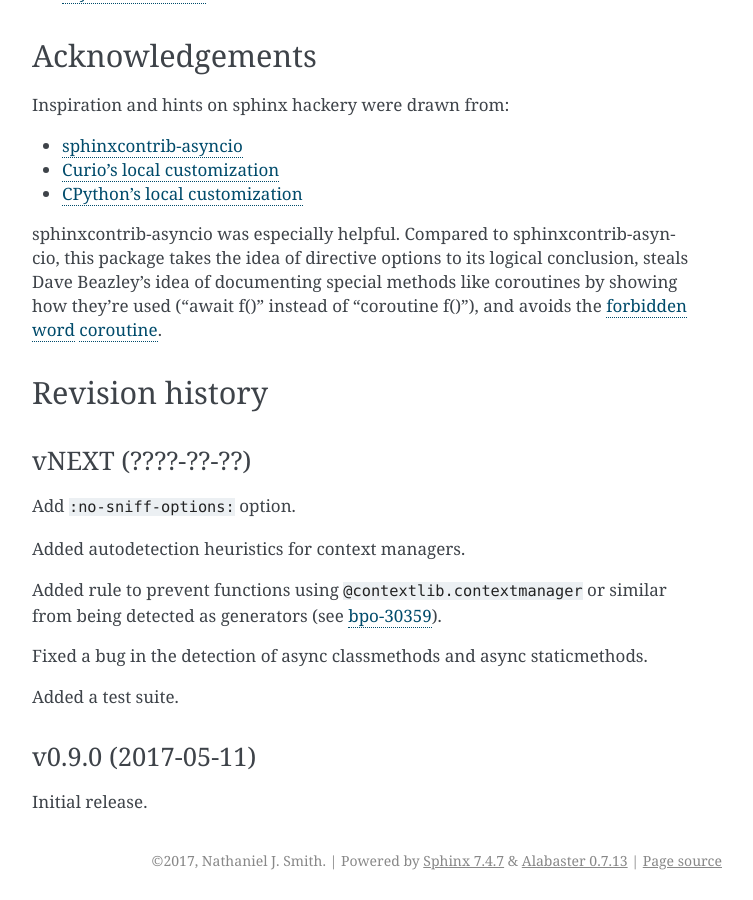
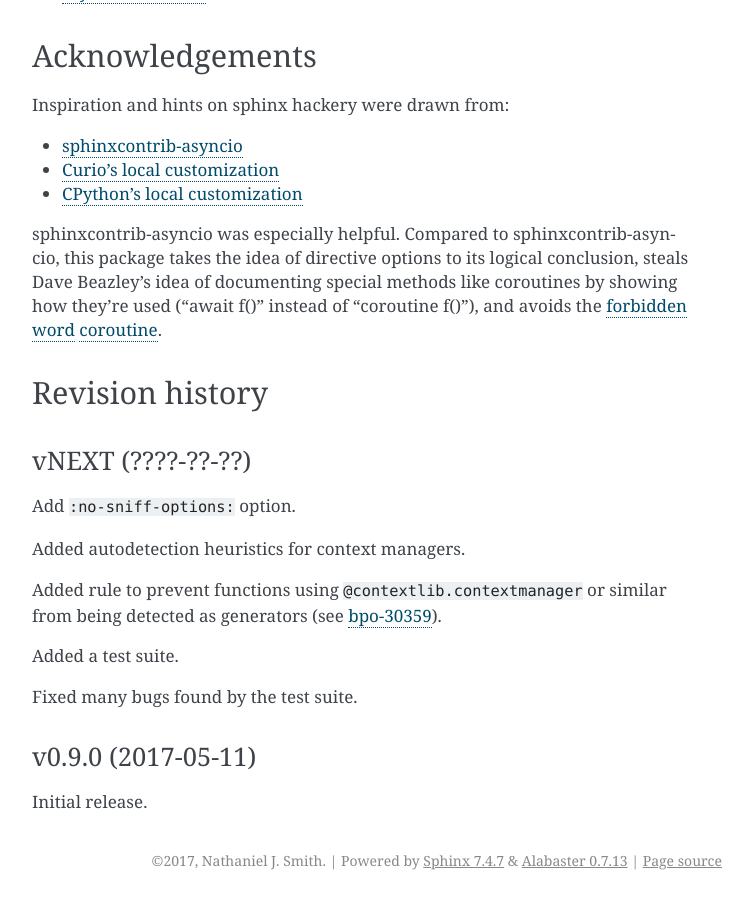
Before and after one commit to python-trio/sphinxcontrib-trio, a Sphinx documentation site: the page built from docs/source/index.rst, in a window 1280 px wide and 900 px high, scrolled down 5132 px. Shown: the whole window, without its empty margins (388-1141 px from the left). Built offline with Sphinx 7.4.7, drawn with Linux system fonts in a browser that asks for light colours; the version number is read from the project's files by our own code.

Commit message:
More honest words

```diff
--- a/docs/source/index.rst
+++ b/docs/source/index.rst
@@ -302,9 +302,9 @@ Added rule to prevent functions using ``@contextlib.contextmanager``
 or similar from being detected as generators (see `bpo-30359
 <https://bugs.python.org/issue30359>`__).
 
-Fixed a bug in the detection of async classmethods and async staticmethods.
+Added a test suite.
 
-Added a test suite.
+Fixed many bugs found by the test suite.
 
 
 v0.9.0 (2017-05-11)
```
